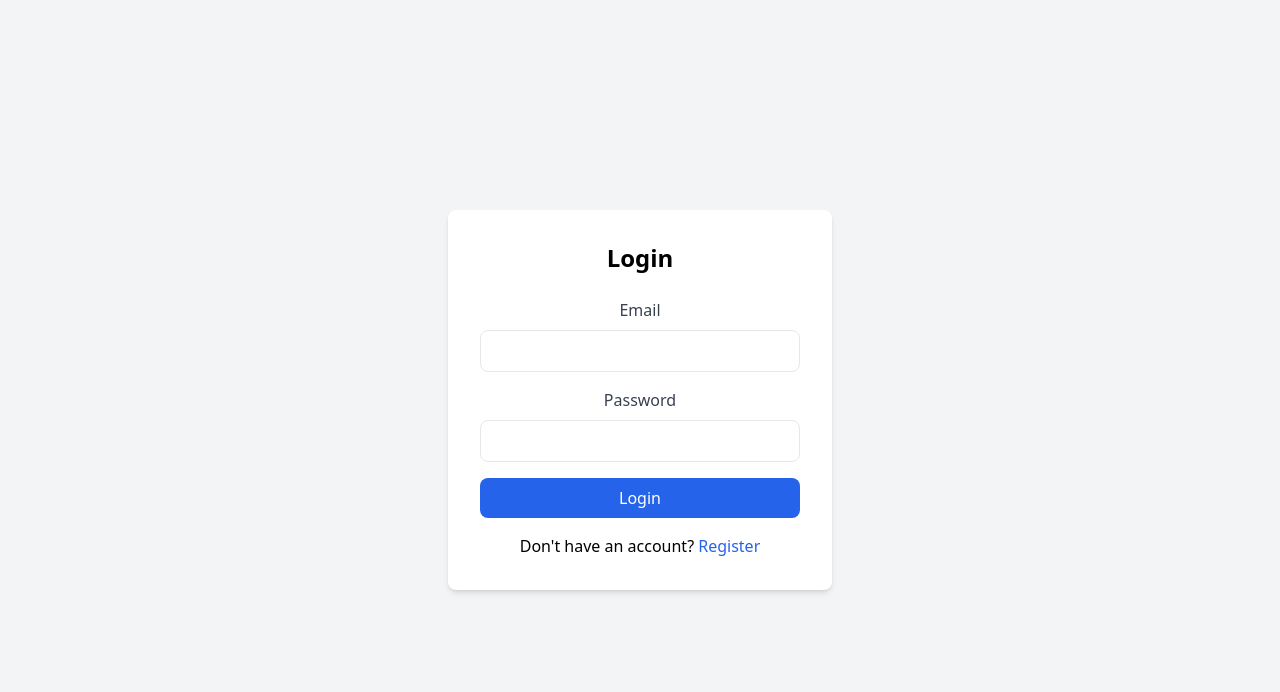
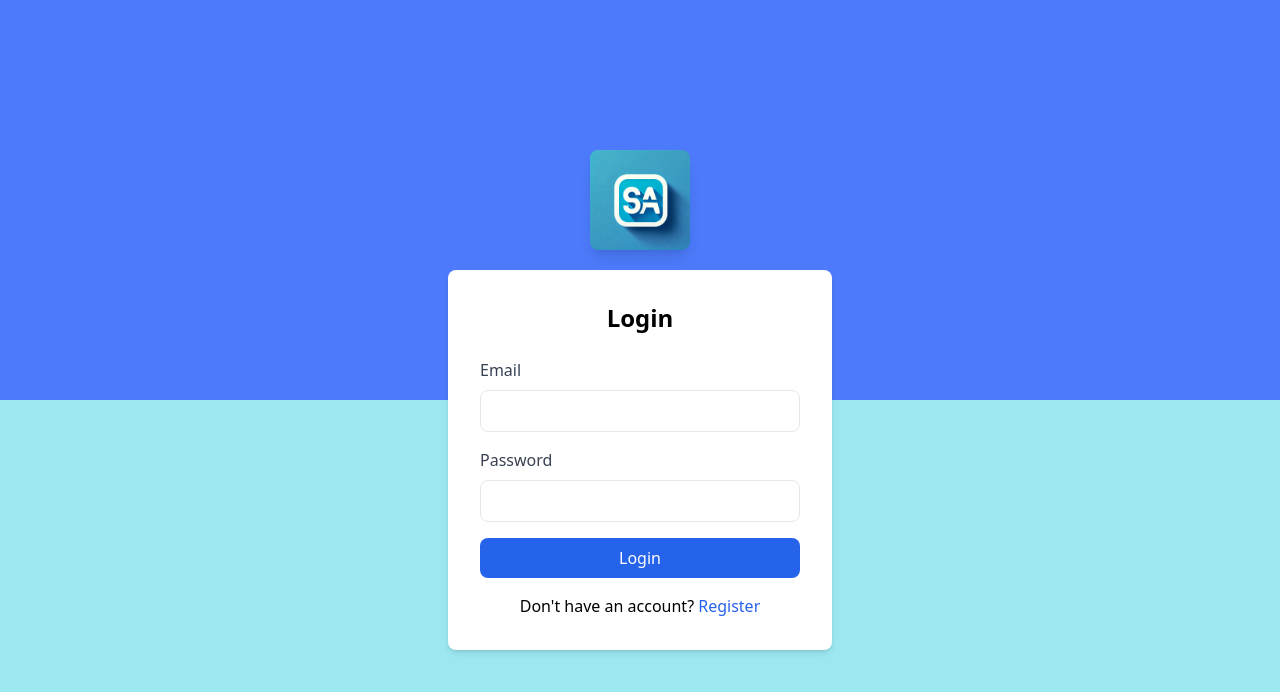
Before and after one commit to marroe01284/social-CA, a website built with Vite: page index.html in a window 1280 px wide. Built offline with nearby package versions, Linux system fonts and the light colour scheme; sample sign-in values are in the browser's storage.

Commit message:
added som more styling to the login

```diff
--- a/index.html
+++ b/index.html
@@ -8,8 +8,9 @@
     <script type="module" src="src/main.js" defer></script>
 </head>
 
-<body class="bg-gray-100">
-    <div class="center">
+<body class="bg-split">
+    <div class="flex flex-col items-center">
+        <img src="images/com-logo.webp" alt="Company Logo" class="company-logo rounded-lg shadow-lg">
         <div id="loginFormContainer" class="bg-white p-8 rounded-lg shadow-md w-96 opacity-0 translate-y-5 transition-all duration-1000 ease-out">
             <h1 class="text-2xl font-bold text-center mb-6">Login</h1>
             <form id="loginForm" class="space-y-4">
@@ -23,11 +24,11 @@
                     <input type="password" id="password" name="password" required
                         class="w-full p-2 border rounded-lg focus:outline-none focus:border-blue-500">
                 </div>
-                <button type="submit" class="w-full bg-blue-600 text-white py-2 rounded-lg hover:bg-blue-700">Login</button>
+                <button type="submit" class=" cursor-pointer w-full bg-blue-600 text-white py-2 rounded-lg  hover:bg-blue-700">Login</button>
             </form>
             <p class="mt-4 text-center">
                 Don't have an account?
-                <a href="register.html" class="text-blue-600 hover:underline">Register</a>
+                <a href="register.html" class="cursor-pointer text-blue-600  hover:underline">Register</a>
             </p>
         </div>
     </div>
--- a/src/css/input.css
+++ b/src/css/input.css
@@ -24,3 +24,15 @@ height: 32px;
 border-radius: 100%;
 border: 4px solid white;
 }
+.bg-split {
+    background: linear-gradient(to bottom, #4c7afa 50%, #9ce8f0 50%);
+    min-height: 100vh;
+    display: flex;
+    justify-content: center;
+    align-items: center;
+}
+.company-logo {
+    width: 100px;
+    height: auto;
+    margin-bottom: 20px;
+}
```
